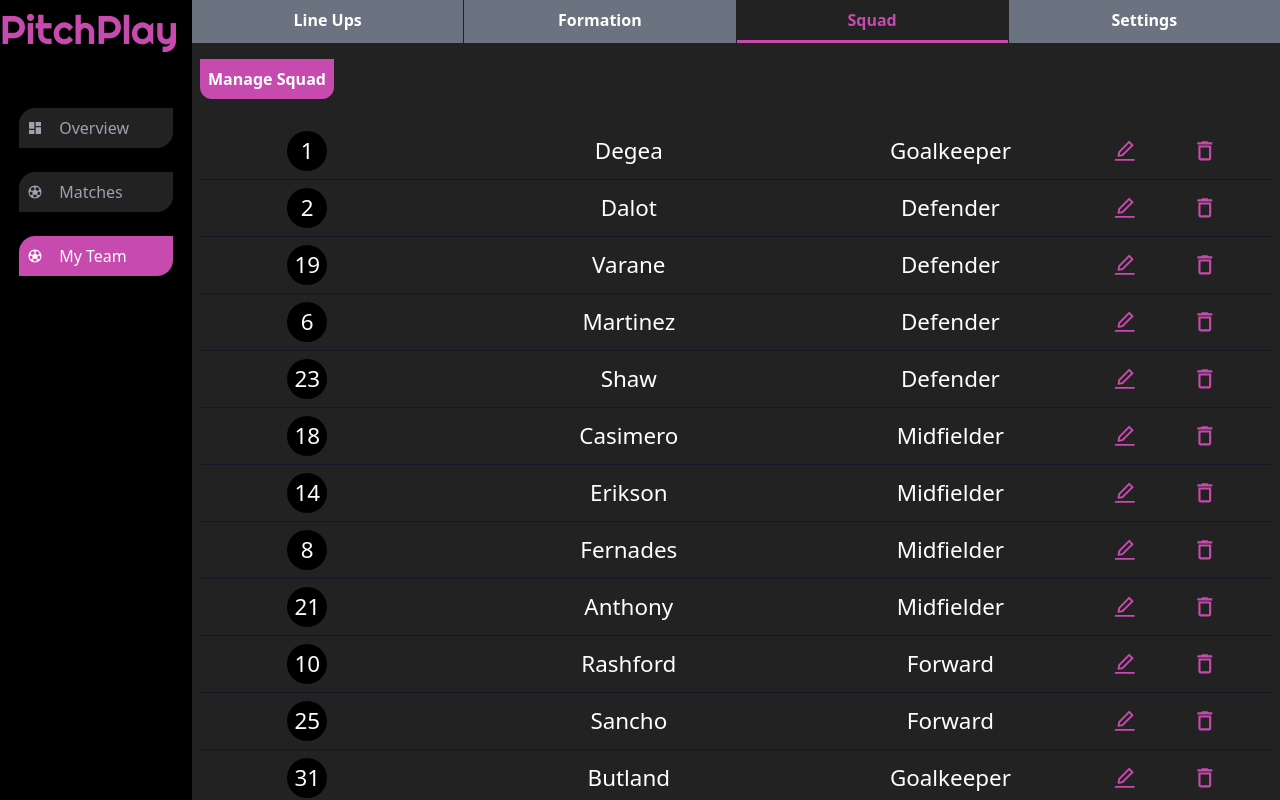
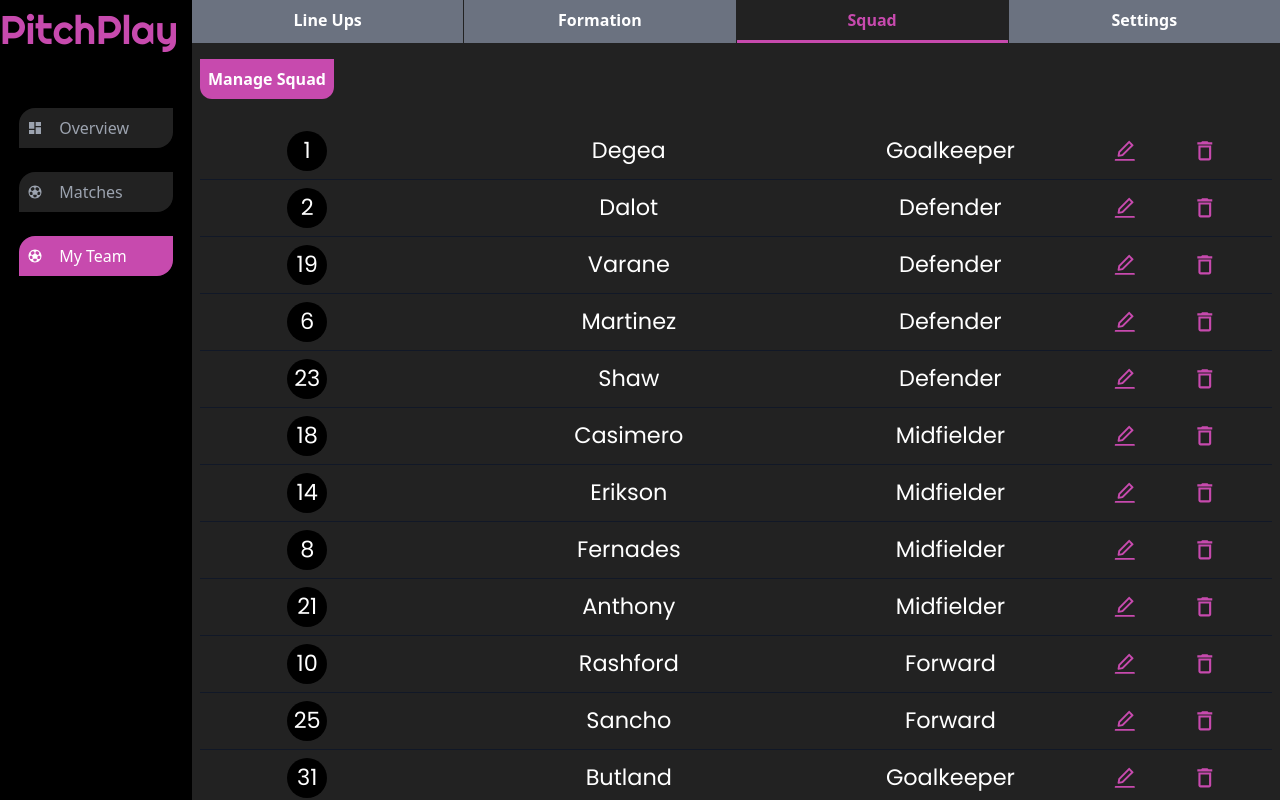
Before and after one commit to Sosaristic/pitch-play, a React (Vite) app: page /dashboard/my-team/squad-list in a window 1280 px wide. Shown: the top 800 px of the page. Built offline with nearby package versions, Linux system fonts and the light colour scheme.

Commit message:
changed squad player name font size

```diff
--- a/src/components/Dashboard/MyTeam/SquadListCard.jsx
+++ b/src/components/Dashboard/MyTeam/SquadListCard.jsx
@@ -28,15 +28,15 @@ const PlayerNumber = ({ num }) => {
     };
 
     return (
-      <div className="flex text-[.8rem] sm:text-[1.4rem] py-2 items-center border-b border-gray-900 lg:hover:bg-gray-500 cursor-default">
+      <div className="flex text-[.8rem] sm:text-[1.4rem] py-2 font-poppins items-center border-b border-gray-900 lg:hover:bg-gray-500 cursor-default">
         <div className="flex-1 flex justify-center">
           <PlayerNumber num={num} />
         </div>
-        <p className="flex-[2] text-center capitalize">{name}</p>
-        <p className="flex-[1] text-center hidden md:block capitalize">
+        <p className="flex-[2] text-center lg:text-[1 2rem] font-poppins capitalize">{name}</p>
+        <p className="flex-[1] text-center hidden md:block capitalize font-poppins">
           {setPlayerPositionLength(pos, "full")}
         </p>
-        <p className="flex-[1] text-center md:hidden capitalize">
+        <p className="flex-[1] text-center md:hidden capitalize font-poppins">
           {setPlayerPositionLength(pos, "short")}
         </p>
 
```
